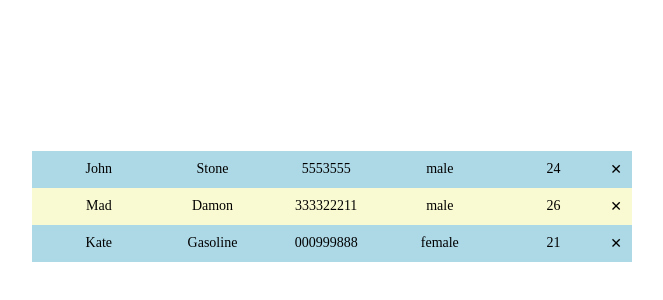
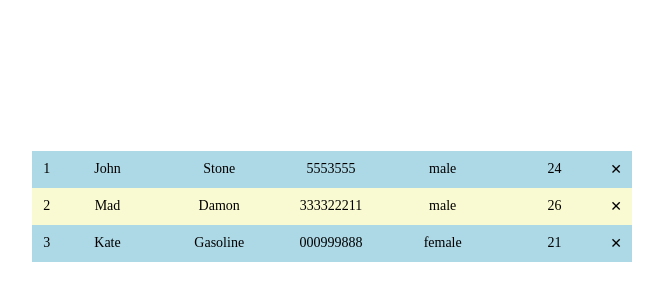
Before and after one commit to lankovova/softindex-test, a React app: page / in a window 1280 px wide. Shown: the part 202-502 px from the top of the page, without its empty margins (316-979 px from the left). Built offline with nearby package versions, Linux system fonts and the light colour scheme; the HTML template or start-up script is replaced by a standard one.

Commit message:
Added id to users table

```diff
--- a/src/Table.css
+++ b/src/Table.css
@@ -16,6 +16,9 @@
     text-align: center;
     font-size: 14px;
 }
+.TableItem > div:first-child {
+    width: 50px;
+}
 .TableItem > div:last-child {
     width: 50px;
     cursor: pointer;
--- a/src/Table.jsx
+++ b/src/Table.jsx
@@ -4,6 +4,7 @@ import './Table.css';
 function TableItem({ onItemDelete, user }) {
     return (
         <div className="TableItem">
+            <div>{user.id}</div>
             <div>{user.firstName}</div>
             <div>{user.lastName}</div>
             <div>{user.phone}</div>
@@ -13,7 +14,6 @@ function TableItem({ onItemDelete, user }) {
                 onClick={() => onItemDelete(user.id)}
                 role="button"
                 aria-hidden
-                // tabIndex="0"
             >
                 &#10005;
             </div>
```
